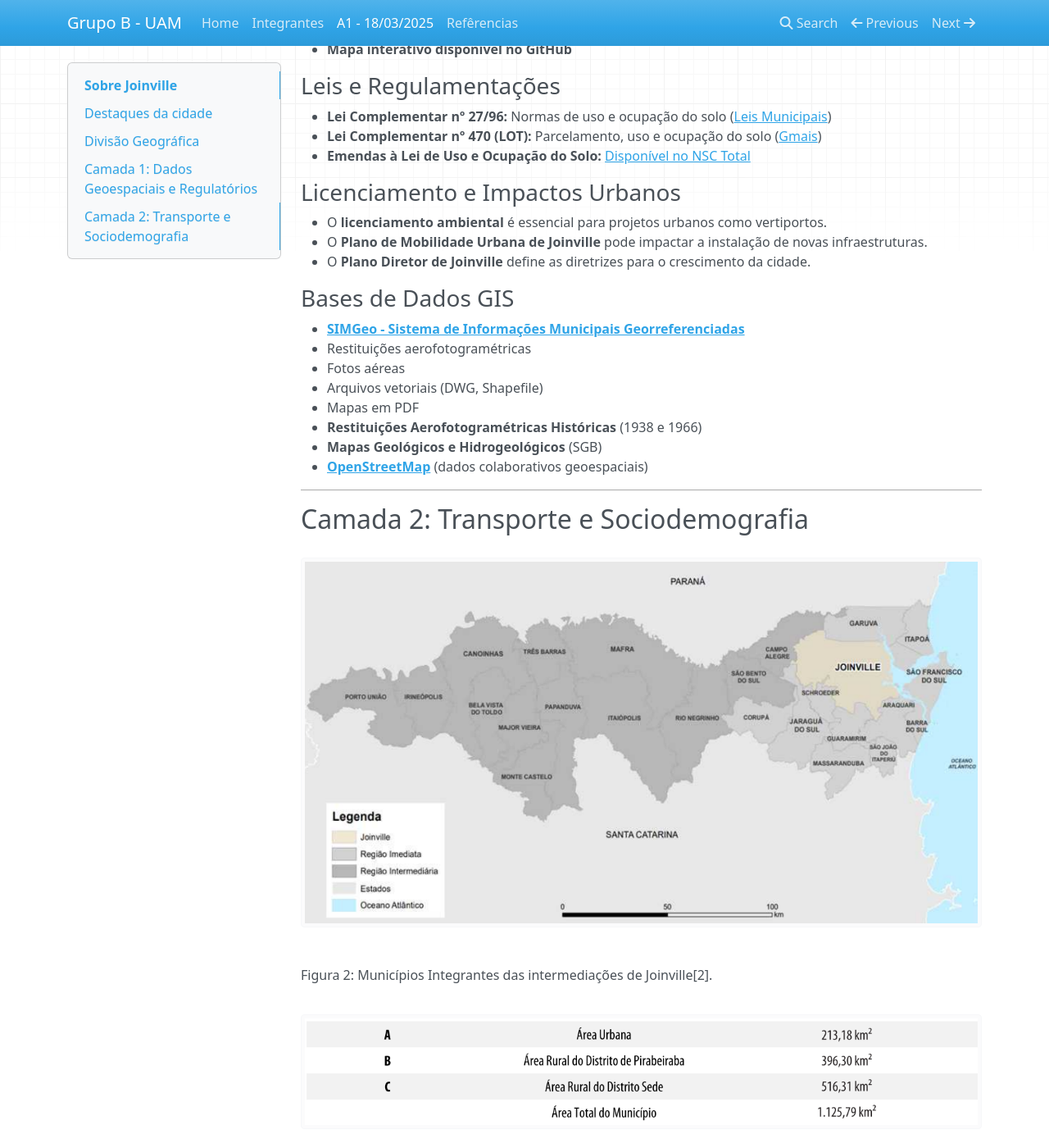
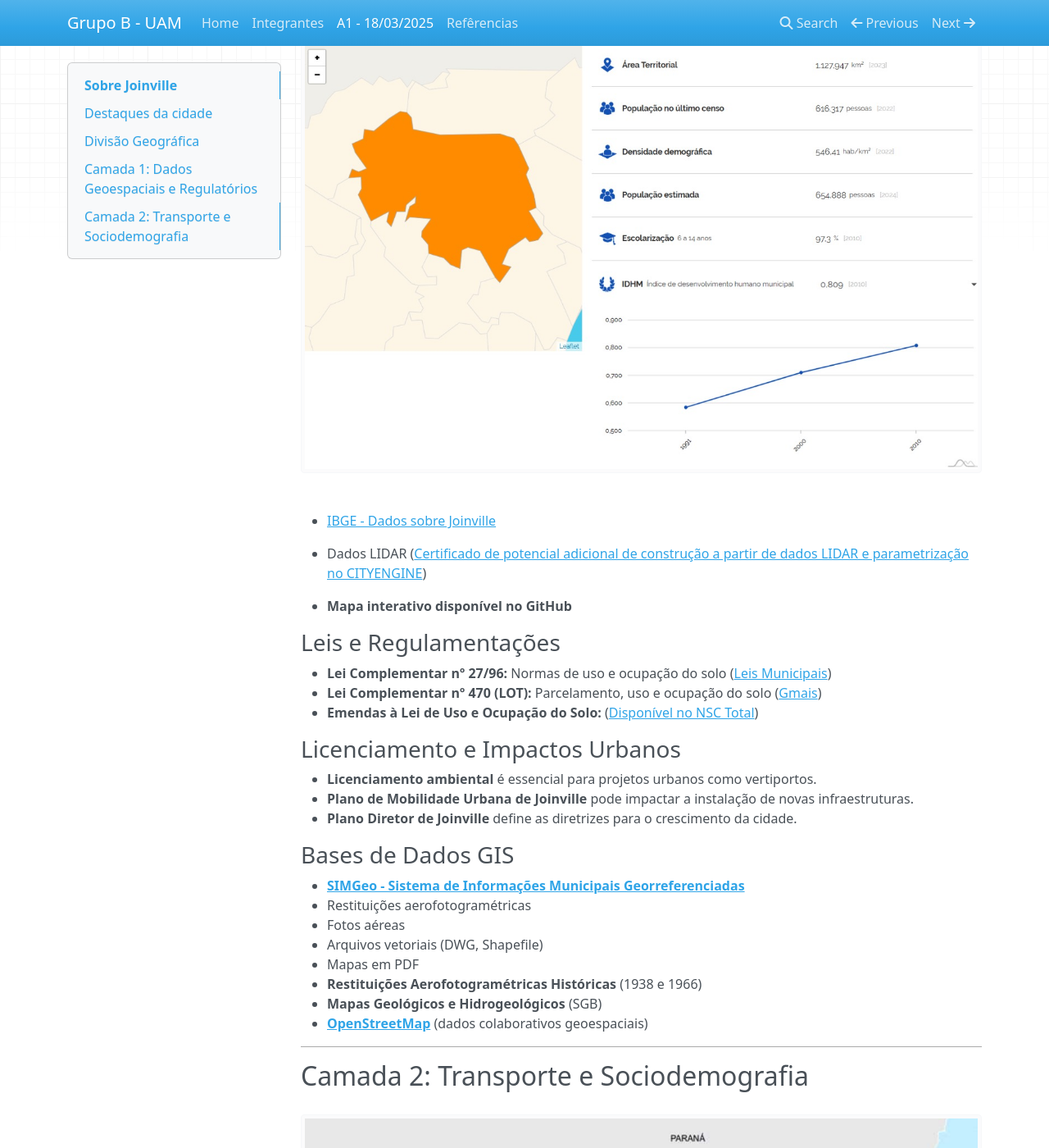
Before and after one commit to betina-boop/IT214Grupo-B, an MkDocs documentation site: the page built from docs/atividade1.md, in a window 1280 px wide and 1400 px high, scrolled down 1797 px. Shown: the whole window at 82% size. Built offline with MkDocs 1.6.1, drawn with Linux system fonts in a browser that asks for light colours; nearby versions of some CDN libraries; some of the changed text lies outside the part shown.

Commit message:
Revisão

```diff
--- a/docs/atividade1.md
+++ b/docs/atividade1.md
@@ -48,18 +48,24 @@ Cada uma dessas regiões apresenta características únicas:
 
 ## **Camada 1: Dados Geoespaciais e Regulatórios**
 ### **Fontes de Dados Geoespaciais**
+
+![Localização Joinville](imagens/ibge.jpeg)
+
 - [IBGE - Dados sobre Joinville](https://www.ibge.gov.br/cidades-e-estados/sc/joinville.html)
+
+- Dados LIDAR ([Certificado de potencial adicional de construção a partir de dados LIDAR e parametrização no CITYENGINE](https://seer.ufu.br/index.php/revistabrasileiracartografia/article/view/49231))
+
 - **Mapa interativo disponível no GitHub**
 
 ### **Leis e Regulamentações**
-- **Lei Complementar nº 27/96:** Normas de uso e ocupação do solo ([Leis Municipais](https://metaimoveisjoinville.com.br))
-- **Lei Complementar nº 470 (LOT):** Parcelamento, uso e ocupação do solo ([Gmais](https://metaimoveisjoinville.com.br))
-- **Emendas à Lei de Uso e Ocupação do Solo:** [Disponível no NSC Total](#)
+- **Lei Complementar nº 27/96:** Normas de uso e ocupação do solo ([Leis Municipais](https://www.jusbrasil.com.br/legislacao/507924/lei-complementar-27-96))
+- **Lei Complementar nº 470 (LOT):** Parcelamento, uso e ocupação do solo ([Gmais](https://leismunicipais.com.br/a1/plano-de-zoneamento-uso-e-ocupacao-do-solo-joinville-sc))
+- **Emendas à Lei de Uso e Ocupação do Solo:** ([Disponível no NSC Total](https://www.nsctotal.com.br/noticias/as-emendas-da-lei-de-uso-e-ocupacao-do-solo-de-joinville))
 
 ### **Licenciamento e Impactos Urbanos**
-- O **licenciamento ambiental** é essencial para projetos urbanos como vertiportos.
-- O **Plano de Mobilidade Urbana de Joinville** pode impactar a instalação de novas infraestruturas.
-- O **Plano Diretor de Joinville** define as diretrizes para o crescimento da cidade.
+- **Licenciamento ambiental** é essencial para projetos urbanos como vertiportos.
+- **Plano de Mobilidade Urbana de Joinville** pode impactar a instalação de novas infraestruturas.
+- **Plano Diretor de Joinville** define as diretrizes para o crescimento da cidade.
 
 ### **Bases de Dados GIS**
 - **[SIMGeo - Sistema de Informações Municipais Georreferenciadas](https://geo.joinville.sc.gov.br/portal/apps/simgeo/index.html)**
```
Also changed, not shown: other parts of docs/atividade1.md (+0 -5 lines), site/imagens/ibge.jpeg (added), site/index.html.
